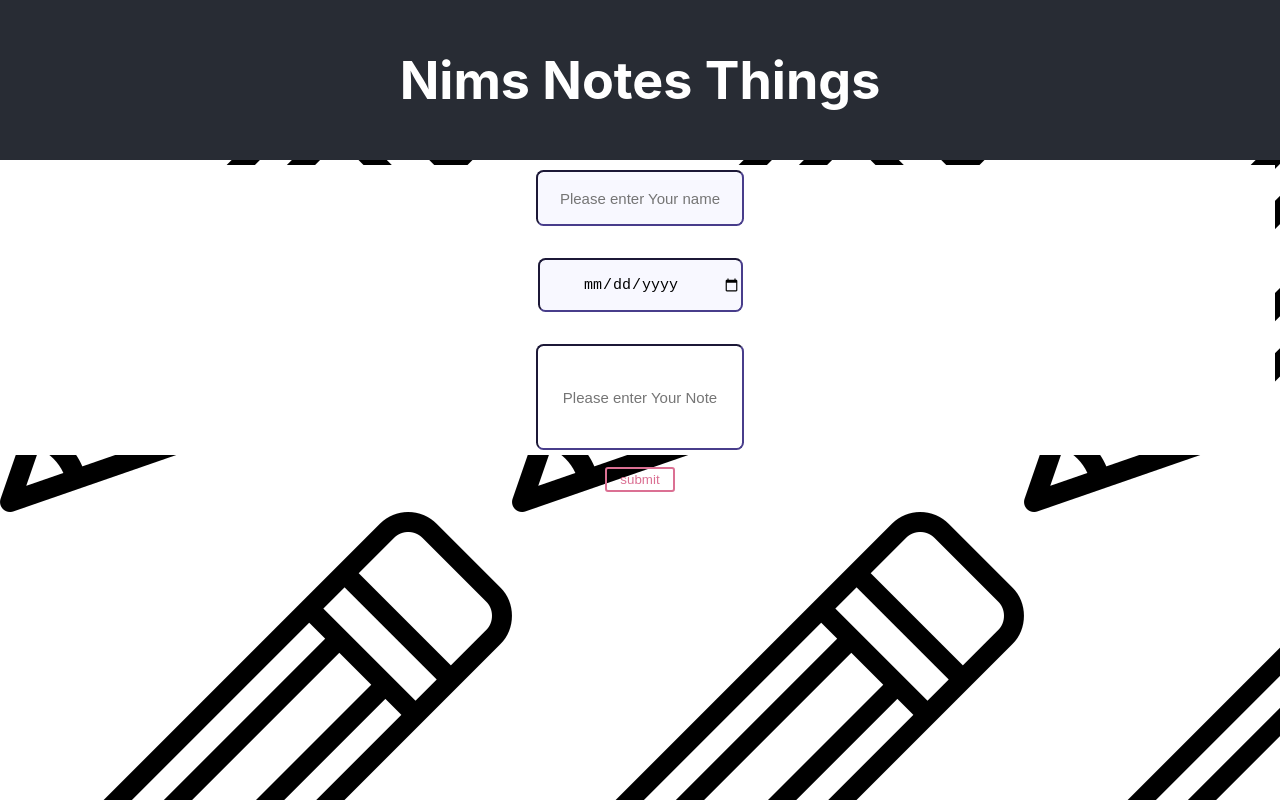
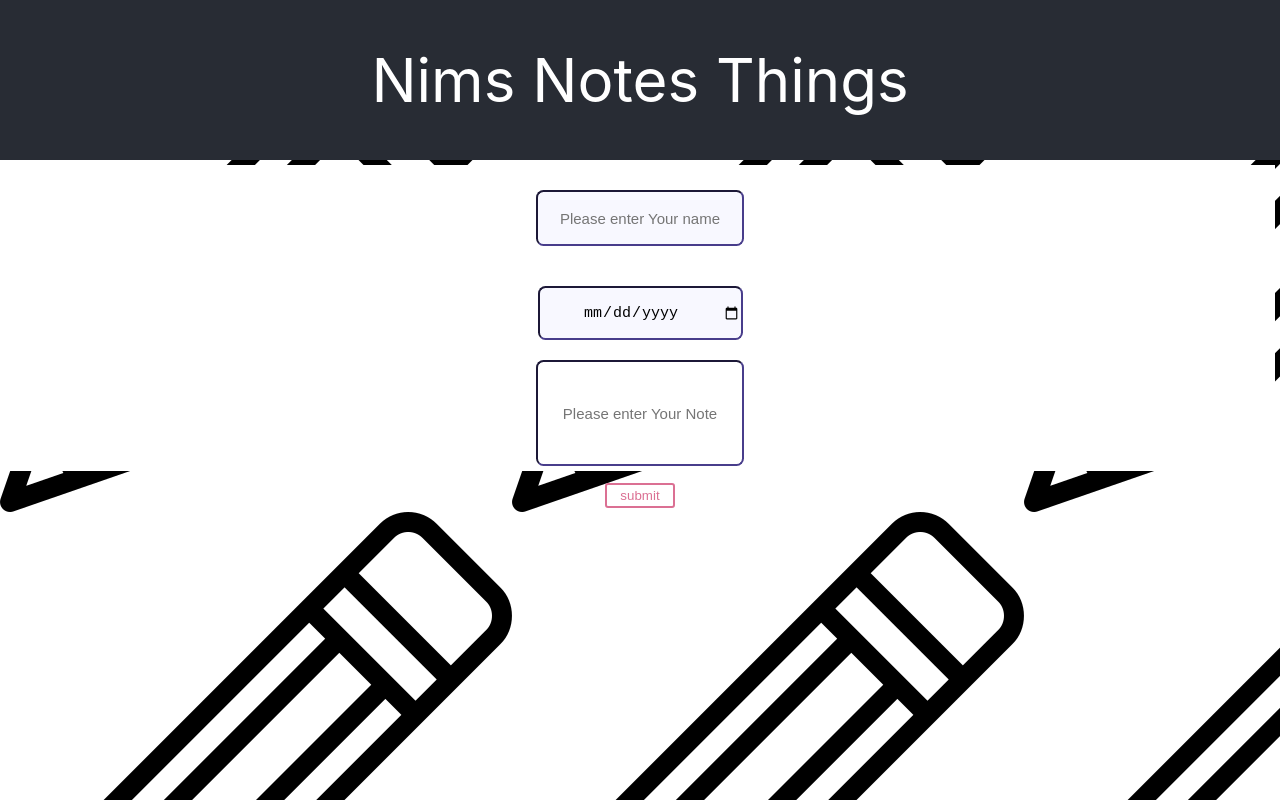
Before and after one commit to nf2000/nims-notes-things, a React (Create React App) app in the folder nims-notes-things/: page / in a window 1280 px wide. Built offline with nearby package versions, Linux system fonts and the light colour scheme.

Commit message:
implementing style component changes for header

```diff
--- a/nims-notes-things/src/App.js
+++ b/nims-notes-things/src/App.js
@@ -1,17 +1,14 @@
-import React from 'react';
-// import pencil from './penLogo.png';
+import React from "react";
 import "./App.css";
 import Form from "./Form";
+import Header from "./Header";
 
 function App() {
   return (
     <div className="App">
-      <div className="App-header">
-      <h1> Nims Notes Things </h1>
-      </div>
+      <Header type="h1">Nims Notes Things</Header>
       <Form />
     </div>
   );
 }
-
 export default App;
--- a/nims-notes-things/src/Form.js
+++ b/nims-notes-things/src/Form.js
@@ -45,9 +45,7 @@ const Form = (props) => {
             onBlur={(e) => handleOnBlur(e.target.value, "name")}
             value={formData.name}
           />
-          <ErrorMessage>
-            {empty.date && <ErrorMessage>Date field is required</ErrorMessage>}
-          </ErrorMessage>
+          {empty.date && <ErrorMessage>Date field is required</ErrorMessage>}
 
           <Input
             name="date"
@@ -57,9 +55,7 @@ const Form = (props) => {
             onBlur={(e) => handleOnBlur(e.target.value, "date")}
             value={formData.date}
           />
-          <ErrorMessage>
-            {empty.note && <ErrorMessage>Note field is required</ErrorMessage>}
-          </ErrorMessage>
+          {empty.note && <ErrorMessage>Note field is required</ErrorMessage>}
 
           <TextArea
             name="note"
--- /dev/null
+++ b/nims-notes-things/src/Header.js
@@ -0,0 +1,21 @@
+import React from "react";
+import styled from "styled-components";
+
+const Header = (props) => {
+  const { type } = props;
+
+  return <HeaderStyle type={type}>{props.children}</HeaderStyle>;
+};
+
+const HeaderStyle = styled.div`
+  background-color: #282c34;
+  min-height: 20vh;
+  display: flex;
+  flex-direction: column;
+  align-items: center;
+  justify-content: center;
+  font-size: calc(12px + 6vmin);
+  color: white;
+`;
+
+export default Header;
--- a/nims-notes-things/src/Input.js
+++ b/nims-notes-things/src/Input.js
@@ -24,6 +24,7 @@ const InputStyle = styled.input`
   border-radius: 0.5em;
   font-size: 15px;
   text-align: center;
+  margin: 20px;
 `;
 
 export default Input;
```
